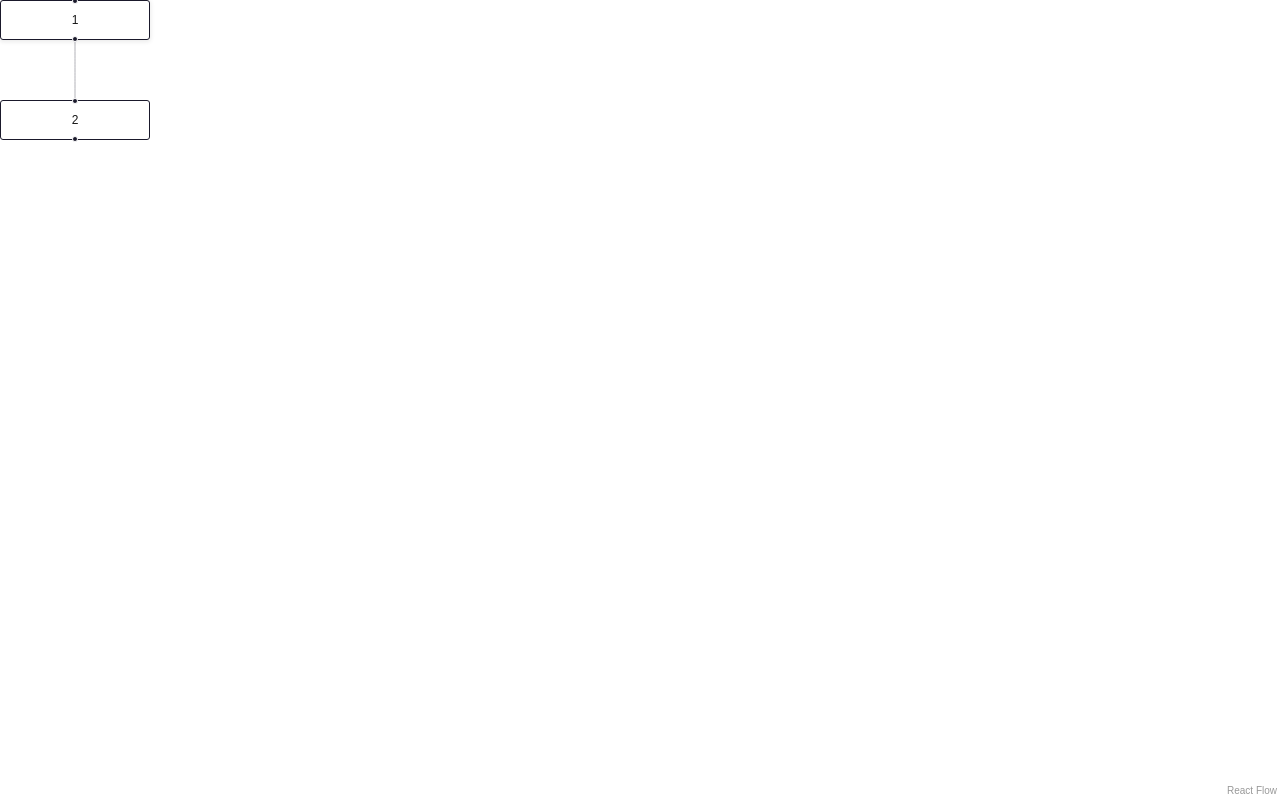
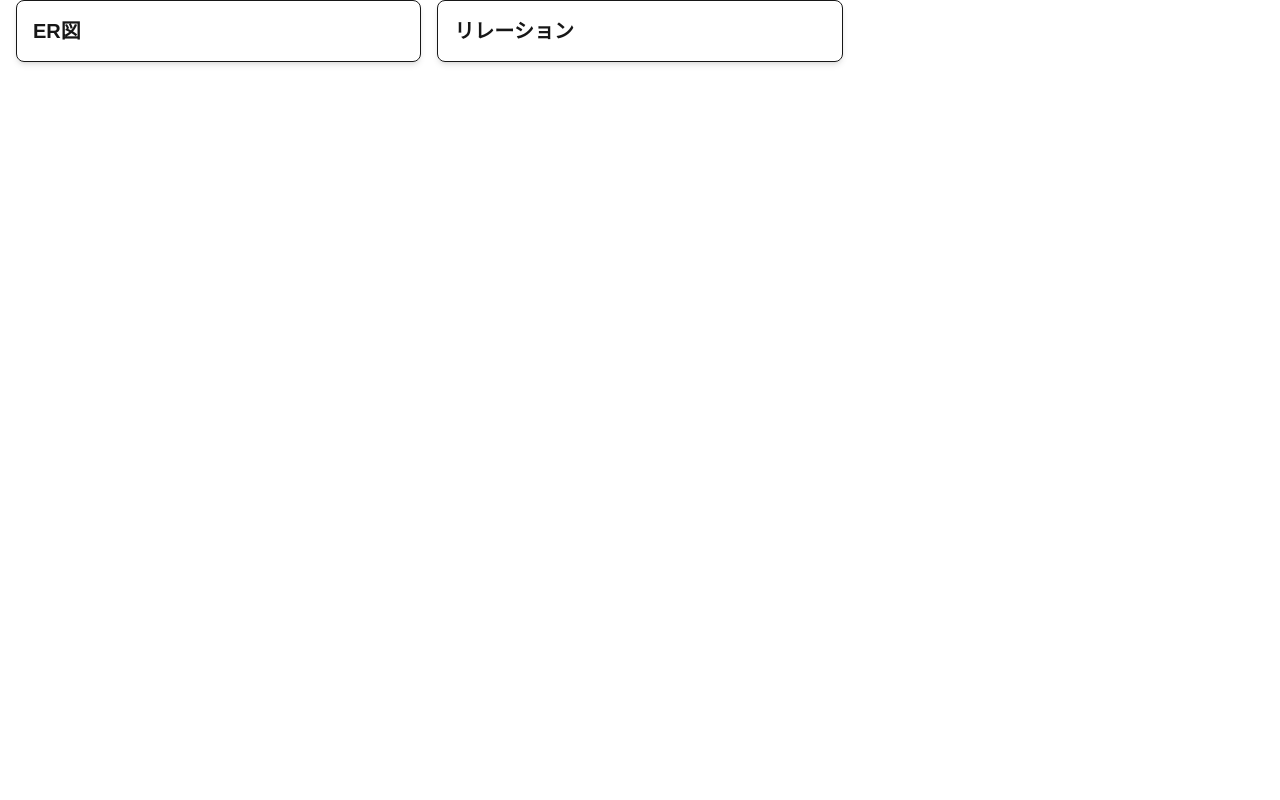
Before and after one commit to gotsui/ERD, a Next.js app in the folder project/: page / in a window 1280 px wide. Built offline with nearby package versions, Linux system fonts and the light colour scheme.

Commit message:
ホームページに各リンクを配置

```diff
--- a/project/src/app/page.tsx
+++ b/project/src/app/page.tsx
@@ -1,34 +1,34 @@
-"use client";
+import Link from "next/link";
 
-import React, { useCallback } from "react";
-import { ReactFlow, useNodesState, useEdgesState, addEdge, Connection } from "@xyflow/react";
-
-import "@xyflow/react/dist/style.css";
-
-const initialNodes = [
-    { id: "1", position: { x: 0, y: 0 }, data: { label: "1" } },
-    { id: "2", position: { x: 0, y: 100 }, data: { label: "2" } },
-];
-const initialEdges = [{ id: "e1-2", source: "1", target: "2" }];
-
-export default function App() {
-    const [nodes, setNodes, onNodesChange] = useNodesState(initialNodes);
-    const [edges, setEdges, onEdgesChange] = useEdgesState(initialEdges);
-
-    const onConnect = useCallback(
-        (params: Connection) => setEdges((eds) => addEdge(params, eds)),
-        [setEdges],
-    );
-
+const Home: React.FC = () => {
     return (
-        <div style={{ width: "100vw", height: "100vh" }}>
-            <ReactFlow
-                nodes={nodes}
-                edges={edges}
-                onNodesChange={onNodesChange}
-                onEdgesChange={onEdgesChange}
-                onConnect={onConnect}
-            />
+        <div className="container px-4">
+            <div className="grid grid-cols-3 gap-4">
+                <Link
+                    href="/erd"
+                    className="
+                        p-4 border rounded-lg shadow-md
+                        hover:bg-gray-100 overflow-hidden
+                    "
+                >
+                    <div className="text-xl font-semibold">
+                        ER図
+                    </div>
+                </Link>
+                <Link
+                    href="/relation"
+                    className="
+                        p-4 border rounded-lg shadow-md
+                        hover:bg-gray-100 overflow-hidden
+                    "
+                >
+                    <div className="text-xl font-semibold">
+                        リレーション
+                    </div>
+                </Link>
+            </div>
         </div>
     );
-}
+};
+
+export default Home;
```
